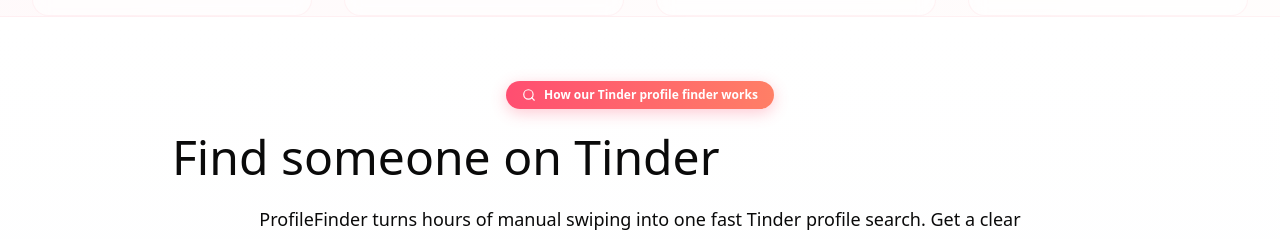
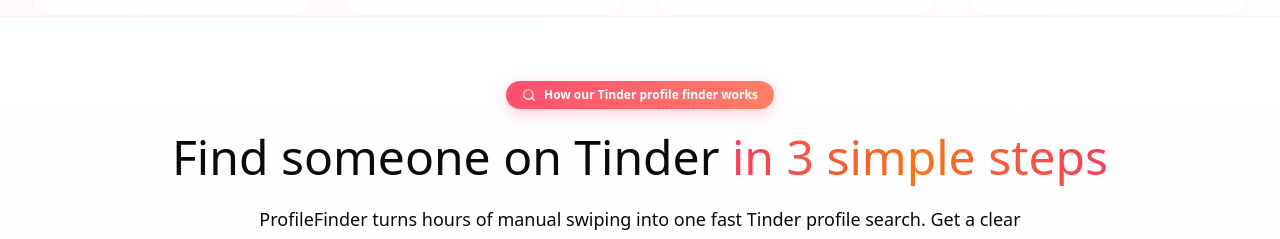
Before and after one commit to photoglowai-stack/Profilefinder, a React (Vite) app: page / in a window 1280 px wide. Shown: the part 1384-1623 px from the top of the page. Built offline with nearby package versions, Linux system fonts and the light colour scheme; the HTML template or start-up script is replaced by a standard one.

Commit message:
fix: gradient text visibility in 3 steps section

```diff
--- a/src/components/HowItWorks.tsx
+++ b/src/components/HowItWorks.tsx
@@ -139,7 +139,12 @@
         </div>
         <h2 className="text-3xl md:text-5xl font-black tracking-tighter text-slate-900 mb-6">
           Find someone on Tinder{' '}
-          <span className="text-transparent bg-clip-text bg-gradient-to-r from-rose-500 via-orange-500 to-rose-500">
+          <span style={{
+            background: 'linear-gradient(to right, #f43f5e, #f97316, #f43f5e)',
+            WebkitBackgroundClip: 'text',
+            backgroundClip: 'text',
+            color: 'transparent'
+          }}>
             in 3 simple steps
           </span>
         </h2>
```
